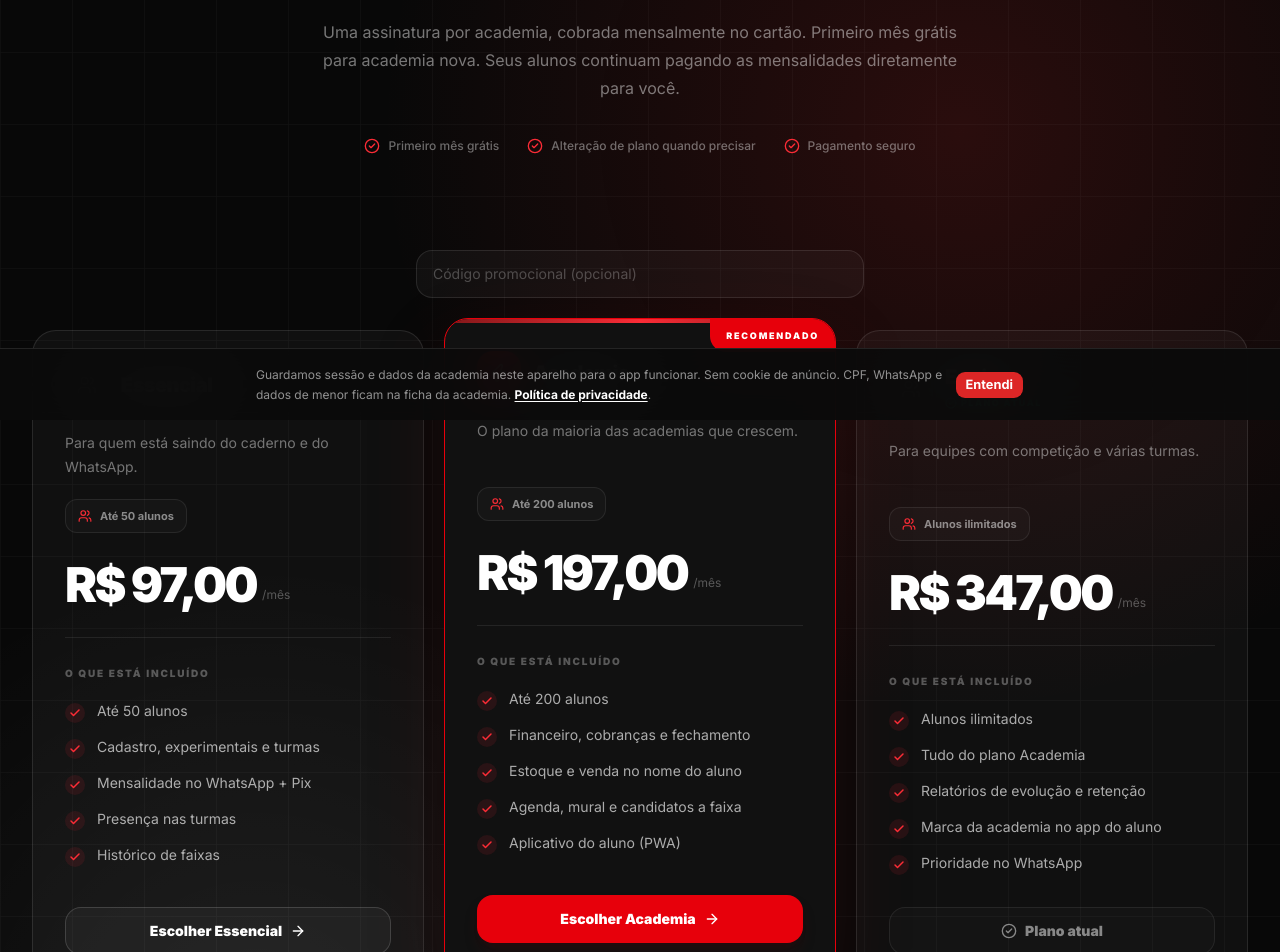
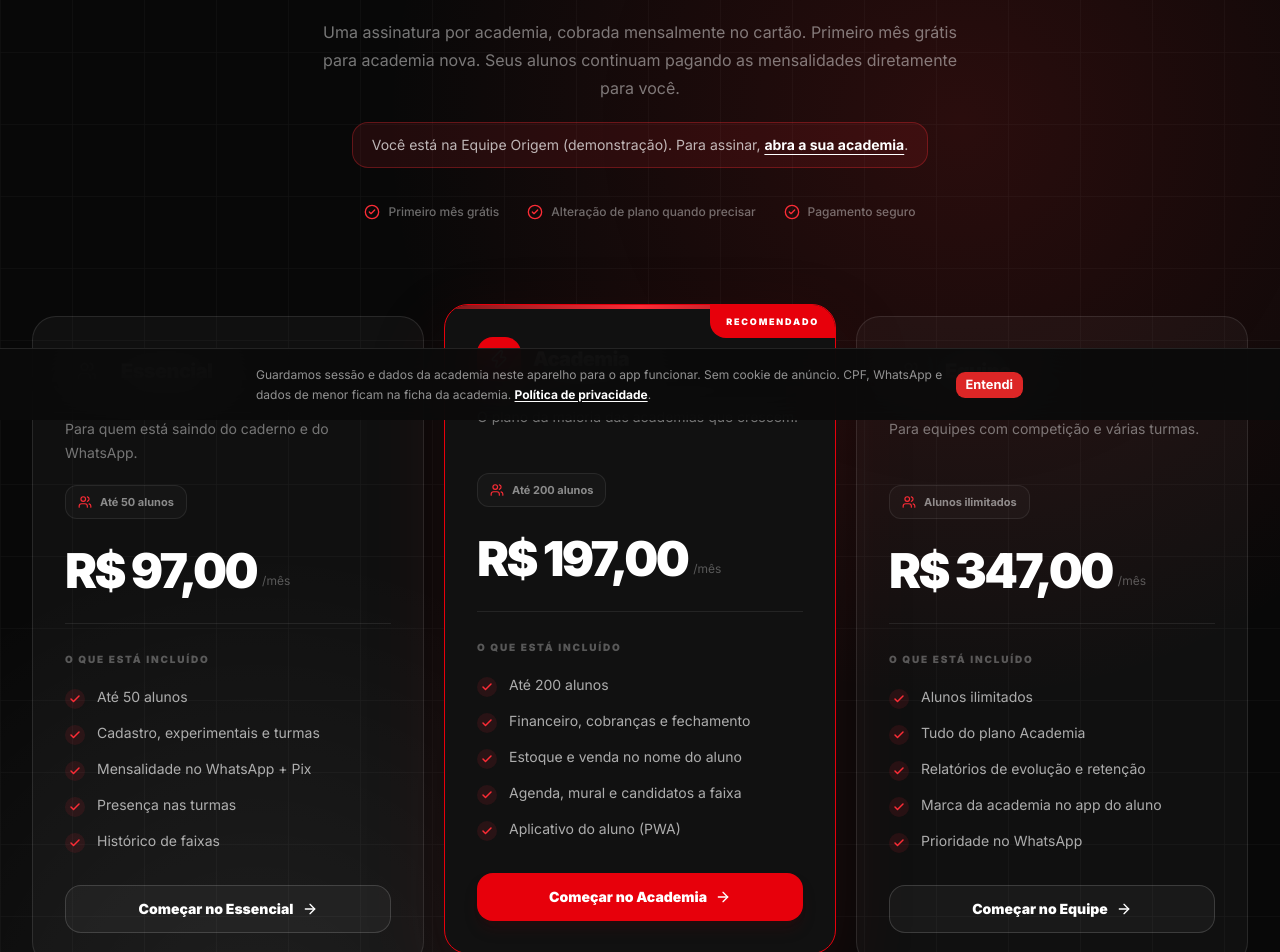
Before and after one commit to hugovitor/jiupro, a Next.js app: page /planos in a window 1280 px wide. Shown: the part 380-1332 px from the top of the page. Built offline with nearby package versions, Linux system fonts and the light colour scheme; no server answers.

Commit message:
Keep plan checkout CTAs on the real academy, not the demo.
Visiting /planos after Equipe Origem used to look like the demo was already subscribed. Demo sessions now send the owner to cadastro instead of changing Carla's plan.

Co-authored-by: Hugo Vitor <hugovitormnunes@gmail.com>

```diff
--- a/src/app/planos/page.tsx
+++ b/src/app/planos/page.tsx
@@ -32,6 +32,7 @@ export default function PlanosPage() {
   const [promoCode, setPromoCode] = useState("");
 
   const currentPlanId = store.academy.plan as PlanId | undefined;
+  const liveOwner = Boolean(store.session && !store.isDemo);
 
   async function subscribe(planId: PlanId) {
     if (loadingPlan) return;
@@ -109,6 +110,15 @@ export default function PlanosPage() {
             : null}{" "}
           Seus alunos continuam pagando as mensalidades diretamente para você.
         </p>
+        {store.isDemo ? (
+          <p className="mx-auto mt-5 max-w-xl rounded-xl border border-red-500/30 bg-red-500/10 px-4 py-3 text-sm text-white/70">
+            Você está na Equipe Origem (demonstração). Para assinar,{" "}
+            <Link href="/cadastro" className="font-bold text-white underline underline-offset-4">
+              abra a sua academia
+            </Link>
+            .
+          </p>
+        ) : null}
 
         <div className="mt-9 flex flex-wrap items-center justify-center gap-x-7 gap-y-3 text-xs font-medium text-white/40">
           {[
@@ -125,7 +135,7 @@ export default function PlanosPage() {
       </section>
 
       <section className="relative mx-auto max-w-7xl px-5 pb-24 lg:px-8 lg:pb-32">
-        {store.session ? (
+        {liveOwner ? (
           <div className="mx-auto mb-8 max-w-md">
             <label htmlFor="promo-code" className="sr-only">
               Código promocional
@@ -144,7 +154,7 @@ export default function PlanosPage() {
           {PLANS.map((plan) => {
             const popular = Boolean(plan.popular);
             const loading = loadingPlan === plan.id;
-            const current = Boolean(store.session && currentPlanId === plan.id);
+            const current = Boolean(liveOwner && currentPlanId === plan.id);
 
             return (
               <article
@@ -226,7 +236,7 @@ export default function PlanosPage() {
                 </ul>
 
                 <div className="mt-8">
-                  {store.session ? (
+                  {liveOwner ? (
                     <button
                       type="button"
                       onClick={() => void subscribe(plan.id)}
```
